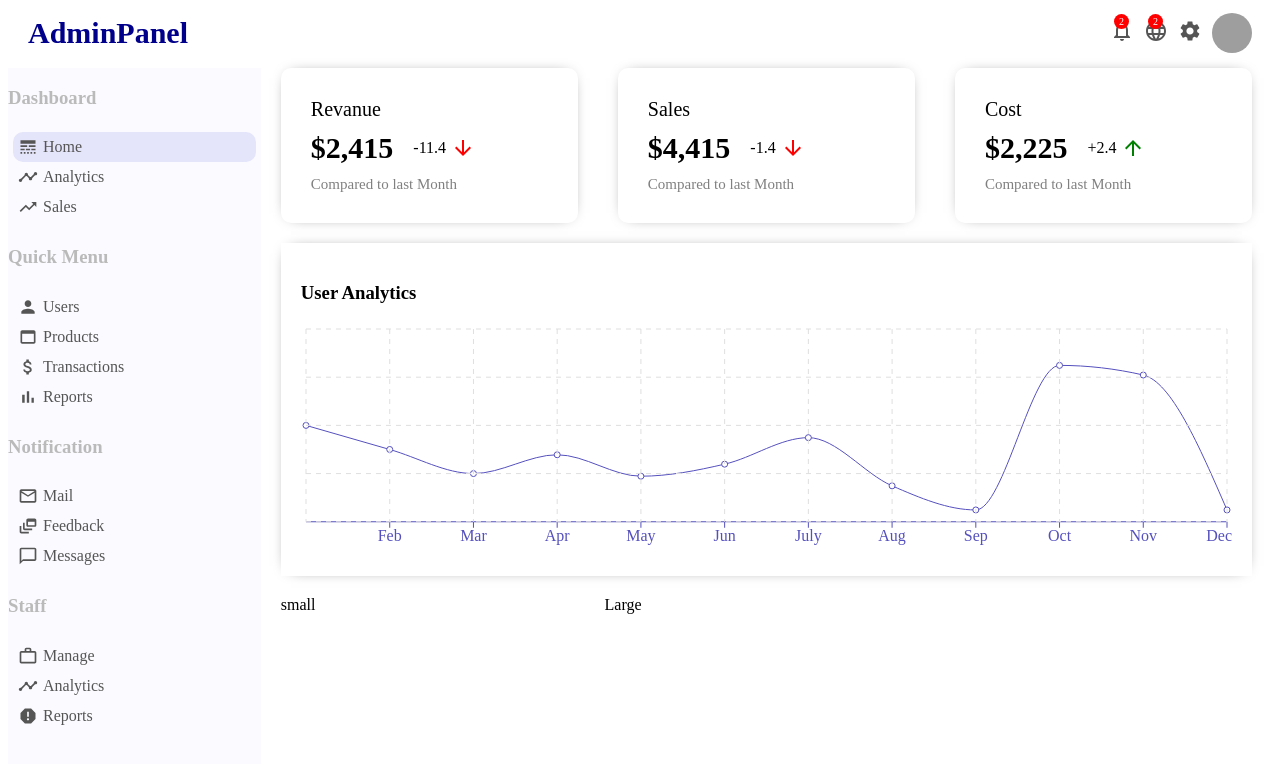
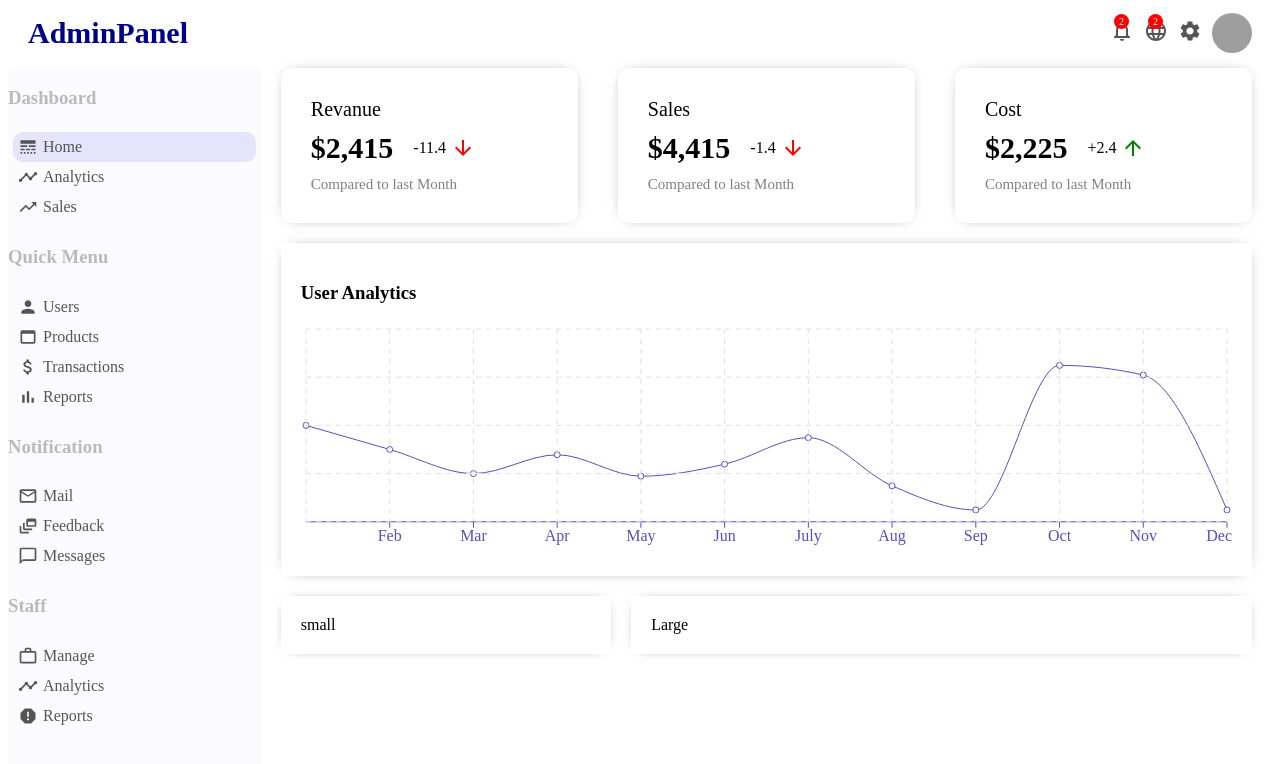
Before and after one commit to ishanEPR/UI_Design, a React (Create React App) app in the folder AdminPanel_ReactJS/admin_panel/: page / in a window 1280 px wide. Shown: the top 764 px of the page. Built offline with nearby package versions, Linux system fonts and the light colour scheme; grey boxes are pictures that could not be loaded.

Commit message:
add box style in widget

```diff
--- a/AdminPanel_ReactJS/admin_panel/src/components/widgetLg/widgetLg.css
+++ b/AdminPanel_ReactJS/admin_panel/src/components/widgetLg/widgetLg.css
@@ -1,3 +1,6 @@
 .WidgetLg{
     flex: 2;
+    -webkit-box-shadow: 0px 0px 15px -10px #000000;
+    box-shadow: 0px 0px 15px -10px #000000;
+    padding: 20px;
 }
--- a/AdminPanel_ReactJS/admin_panel/src/components/widgetSm/widgetSm.css
+++ b/AdminPanel_ReactJS/admin_panel/src/components/widgetSm/widgetSm.css
@@ -1,3 +1,7 @@
 .WidgetSm{
     flex: 1;
+    -webkit-box-shadow: 0px 0px 15px -10px #000000;
+    box-shadow: 0px 0px 15px -10px #000000;
+    padding: 20px;
+    margin-right: 20px;
 }
```
